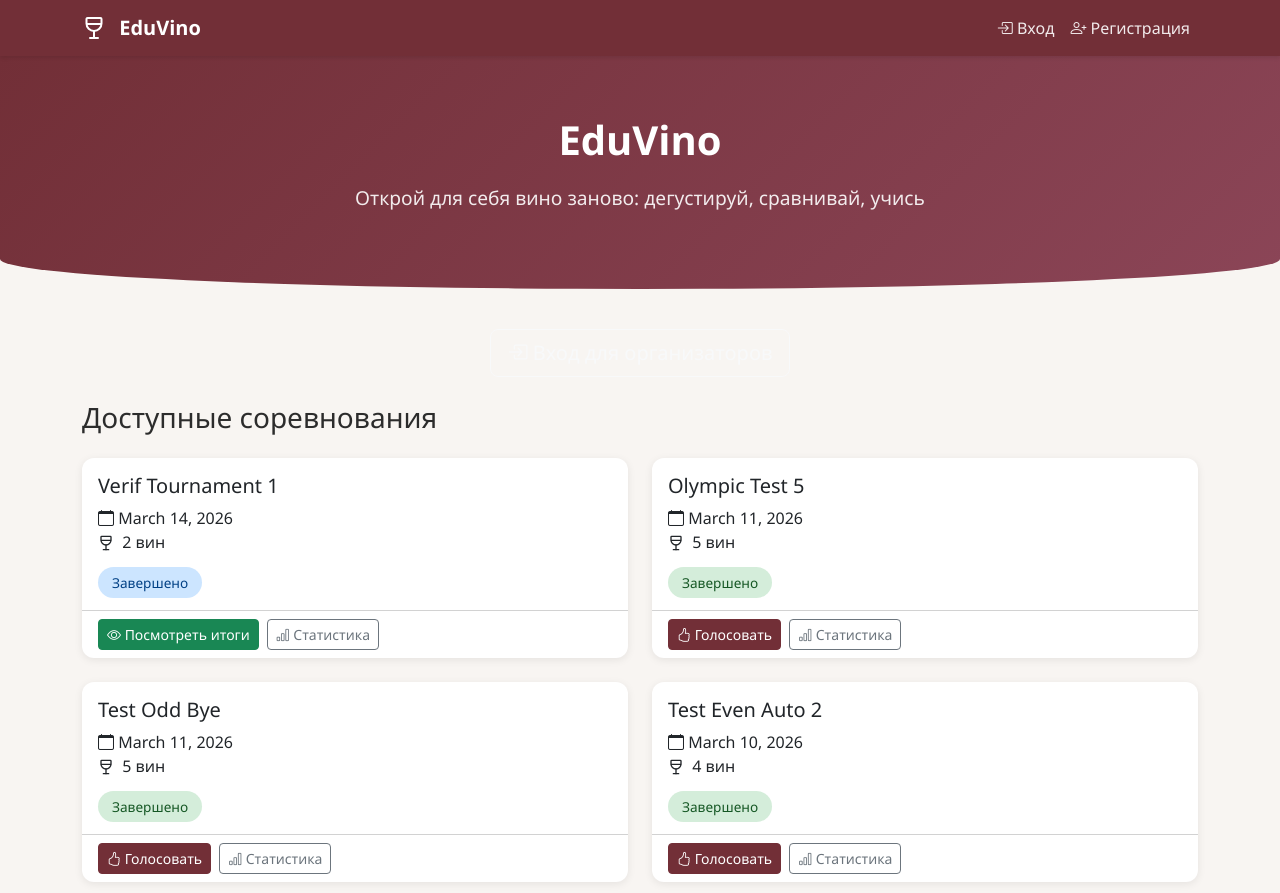
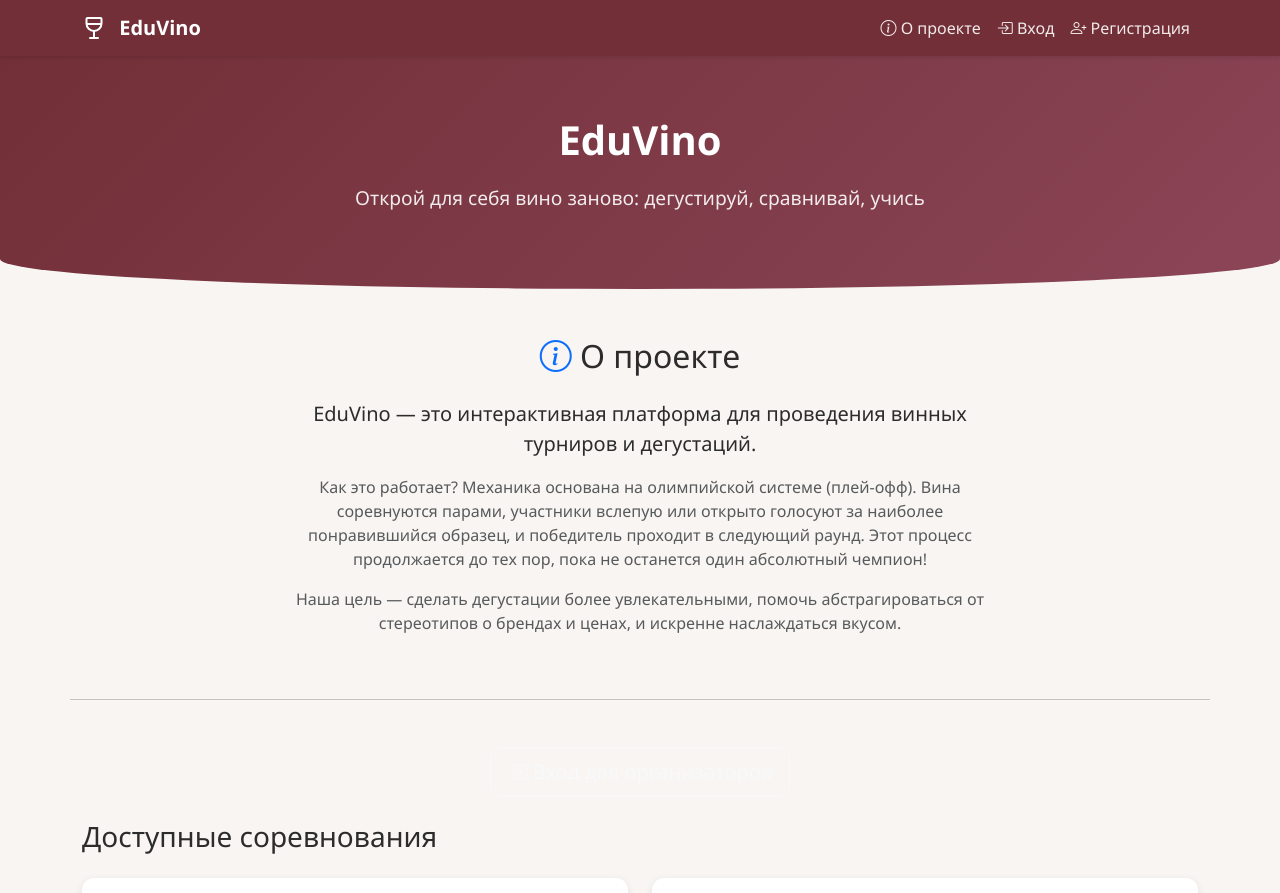
Before and after one commit to kapetan-nemo/wine-competition, a Django app: page / in a window 1280 px wide. Shown: the top 893 px of the page. Run offline with Django 5.2, Linux system fonts and the light colour scheme; data comes from the database, SQL or seed files in the repository.

Commit message:
feat: add About section

```diff
--- a/templates/base.html
+++ b/templates/base.html
@@ -21,6 +21,11 @@
             </button>
             <div class="collapse navbar-collapse" id="navbarNav">
                 <ul class="navbar-nav ms-auto">
+                    <li class="nav-item">
+                        <a class="nav-link" href="{% if request.resolver_match.url_name == 'home' %}#about{% else %}{% url 'home' %}#about{% endif %}">
+                            <i class="bi bi-info-circle"></i> О проекте
+                        </a>
+                    </li>
                     {% if user.is_authenticated %}
                         <li class="nav-item">
                             <a class="nav-link" href="{% url 'competition_list' %}">
--- a/templates/home.html
+++ b/templates/home.html
@@ -10,6 +10,20 @@
         <p class="hero-subtitle">Открой для себя вино заново: дегустируй, сравнивай, учись</p>
     </div>
 </div>
+
+<div class="container mt-5 mb-5" id="about">
+    <div class="row justify-content-center">
+        <div class="col-md-8 text-center">
+            <h2 class="mb-4"><i class="bi bi-info-circle text-primary"></i> О проекте</h2>
+            <p class="lead">EduVino — это интерактивная платформа для проведения винных турниров и дегустаций.</p>
+            <p class="text-muted">Как это работает? Механика основана на олимпийской системе (плей-офф). Вина соревнуются парами, участники вслепую или открыто голосуют за наиболее понравившийся образец, и победитель проходит в следующий раунд. Этот процесс продолжается до тех пор, пока не останется один абсолютный чемпион!</p>
+            <p class="text-muted">Наша цель — сделать дегустации более увлекательными, помочь абстрагироваться от стереотипов о брендах и ценах, и искренне наслаждаться вкусом.</p>
+        </div>
+    </div>
+</div>
+
+<hr class="container mb-5">
+
 
 <div class="container">
     <div class="text-center mb-4">
```
